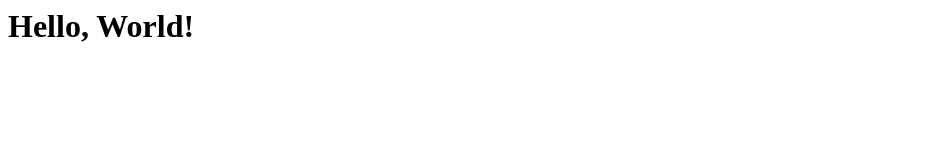
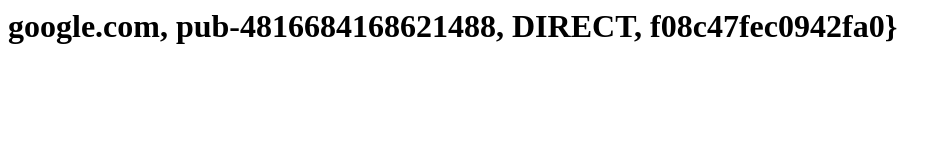
Before and after one commit to islam7r/app-ads.txt, a plain HTML site: page index.html in a window 1280 px wide. Shown: the whole page, without its empty margins (0-951 px from the left). Drawn offline with Linux system fonts and the light colour scheme.

Commit message:
Update index.html

```diff
--- a/index.html
+++ b/index.html
@@ -1 +1 @@
-<h1>Hello, World!</h1>
+<h1>google.com, pub-4816684168621488, DIRECT, f08c47fec0942fa0}</h1>
```
